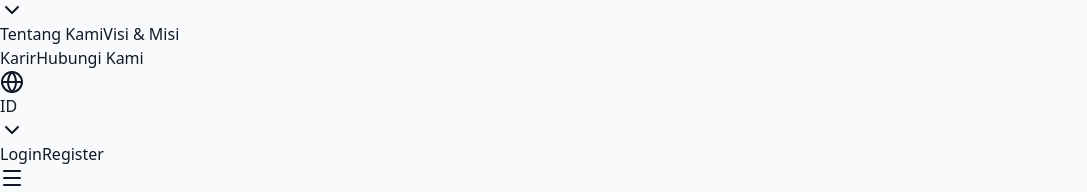
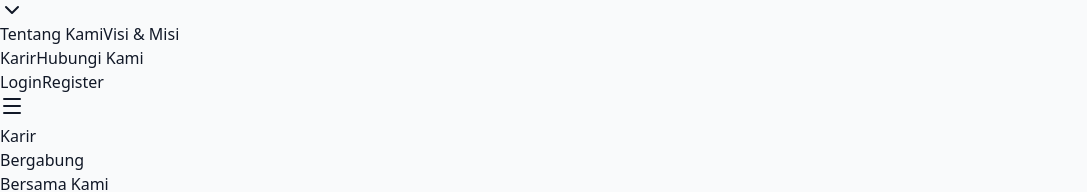
Before and after one commit to SekolahMentorIndonesia/Career-MPB, a React (Vite) app: page / in a window 1280 px wide. Shown: the part 202-394 px from the top of the page, without its empty margins (0-1087 px from the left). Built offline with nearby package versions, Linux system fonts and the light colour scheme; no server answers.

Commit message:
style: remove language selector from public navbar

```diff
--- a/src/layouts/PublicLayout.jsx
+++ b/src/layouts/PublicLayout.jsx
@@ -51,15 +51,7 @@ const PublicLayout = () => {
               </Link>
             </nav>
 
-            {/* Language Selector */}
-            <div className="hidden lg:flex items-center gap-2 text-gray-600 cursor-pointer hover:text-gray-900">
-              <Globe className="w-5 h-5" />
-              <span className="text-sm font-medium">ID</span>
-              <ChevronDown className="w-3.5 h-3.5" />
-            </div>
 
-            {/* Divider */}
-            <div className="hidden lg:block h-8 w-px bg-gray-200"></div>
 
             {/* Auth Actions */}
             {isAuthenticated ? (
```
